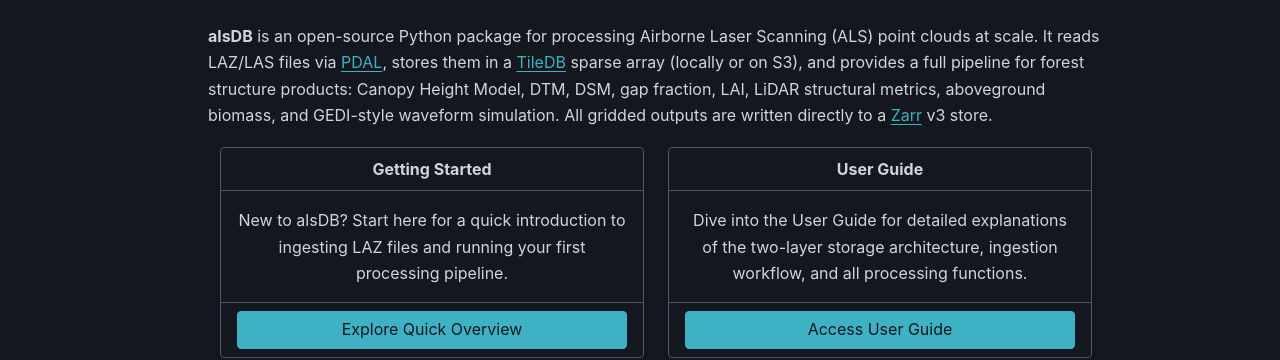
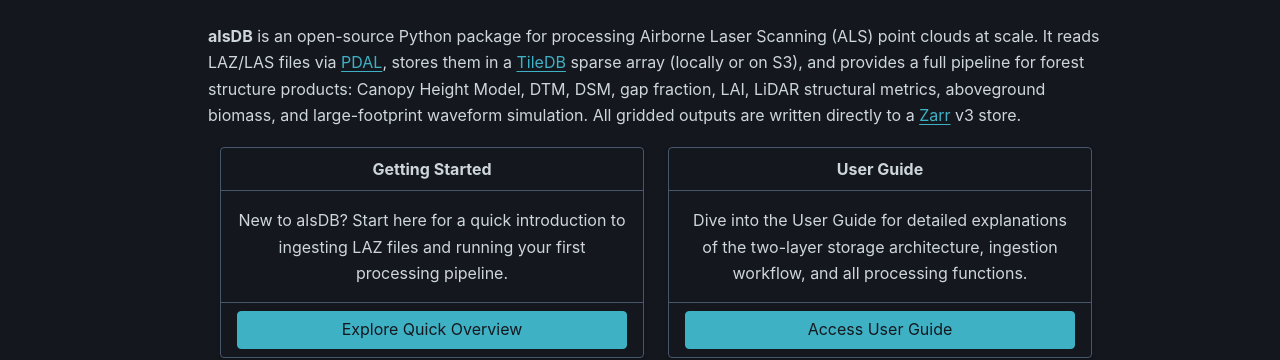
Before and after one commit to simonbesnard1/alsdb, a Sphinx documentation site: the page built from doc/index.rst, in a window 1280 px wide and 935 px high. Shown: the part 144-504 px from the top of the window. Built offline with Sphinx 7.4.7 and the PyData theme 0.15.4, drawn with Linux system fonts in a browser that asks for light colours; pages that are not in the unit, such as notebooks, are missing from menus.

Commit message:
update doc for waveform sim

```diff
--- a/doc/gallery/brazil_vignette.py
+++ b/doc/gallery/brazil_vignette.py
@@ -8,7 +8,7 @@
 * raw point cloud visualisation
 * 1 m Canopy Height Model (CHM) and Digital Terrain Model (DTM)
 * Aboveground Biomass (AGB) at 10 m and 100 m resolution
-* GEDI-like full-waveform simulation and RH-metric extraction
+* large-footprint waveform simulation and RH-metric extraction (GEDI defaults)
 """
 
 # %%
--- a/doc/index.rst
+++ b/doc/index.rst
@@ -16,7 +16,7 @@
    Discussions <https://github.com/simonbesnard1/alsdb/discussions>
    Development <user/contributing>
 
-**alsDB** is an open-source Python package for processing Airborne Laser Scanning (ALS) point clouds at scale. It reads LAZ/LAS files via `PDAL <https://pdal.io>`_, stores them in a `TileDB <https://tiledb.com>`_ sparse array (locally or on S3), and provides a full pipeline for forest structure products: Canopy Height Model, DTM, DSM, gap fraction, LAI, LiDAR structural metrics, aboveground biomass, and GEDI-style waveform simulation. All gridded outputs are written directly to a `Zarr <https://zarr.dev>`_ v3 store.
+**alsDB** is an open-source Python package for processing Airborne Laser Scanning (ALS) point clouds at scale. It reads LAZ/LAS files via `PDAL <https://pdal.io>`_, stores them in a `TileDB <https://tiledb.com>`_ sparse array (locally or on S3), and provides a full pipeline for forest structure products: Canopy Height Model, DTM, DSM, gap fraction, LAI, LiDAR structural metrics, aboveground biomass, and large-footprint waveform simulation. All gridded outputs are written directly to a `Zarr <https://zarr.dev>`_ v3 store.
 
 .. grid:: 1 1 2 2
     :gutter: 2 3 4 4
--- a/doc/user/quick-overview.rst
+++ b/doc/user/quick-overview.rst
@@ -120,8 +120,8 @@
     ds10 = store.to_dataset(resolution=10.0)
     agb = ds10["biomass"].sel(time=2021)
 
-Simulate GEDI waveforms
-------------------------
+Simulate large-footprint waveforms
+-----------------------------------
 
 .. code-block:: python
 
--- a/doc/user/tiledb_database.rst
+++ b/doc/user/tiledb_database.rst
@@ -237,14 +237,14 @@
         model_fn=wrap_sklearn_model(rf, features=["h95", "cc", "density"]),
     )
 
-GEDI waveform simulation
--------------------------
+Large-footprint waveform simulation
+-------------------------------------
 
 .. code-block:: python
 
     from alsdb.processing.waveform import simulate_waveform, simulate_batch
 
-    # Single footprint (25 m diameter, GEDI-like)
+    # Single footprint (25 m diameter, GEDI default)
     result = simulate_waveform(
         provider=reader,
         center_x=308_500.0,
--- a/doc/user/why-alsdb.rst
+++ b/doc/user/why-alsdb.rst
@@ -30,7 +30,7 @@
 - **Direct-to-Zarr processing**: CHM, DTM, DSM, gap fraction, LAI, structural metrics, and biomass are written tile-by-tile directly to the output store: no GeoTIFF intermediates, no mosaic step.
 - **Dataset-agnostic ingestion**: CRS, bounding box, and acquisition year are read from the LAZ header automatically. Any national or global ALS dataset works without a custom parser.
 - **Scalable tiling**: Large areas are split into sub-tiles with configurable size and buffer. Processing is parallel via a ``ThreadPoolExecutor`` with ``n_workers``.
-- **GEDI waveform simulation**: Full-waveform simulation at GEDI footprint scale for direct comparison with space-borne LiDAR.
+- **Large-footprint waveform simulation**: Sensor-agnostic full-waveform simulation (GEDI, LVIS, GLAS) at configurable footprint scale for direct comparison with space-borne LiDAR.
 
 Pipeline output: a 1 km² tropical forest tile
 ------------------------------------------------
@@ -79,7 +79,7 @@
    - ``alsdb.processing.chm``: Canopy Height Model, DTM, DSM
    - ``alsdb.processing.gap``: gap fraction, effective LAI
    - ``alsdb.processing.biomass``: structural metrics, aboveground biomass
-   - ``alsdb.processing.waveform``: GEDI-style waveform simulation
+   - ``alsdb.processing.waveform``: large-footprint waveform simulation (GEDI by default)
 
 Goals and aspirations
 ---------------------
```
Also changed, not shown: 1 other file.
